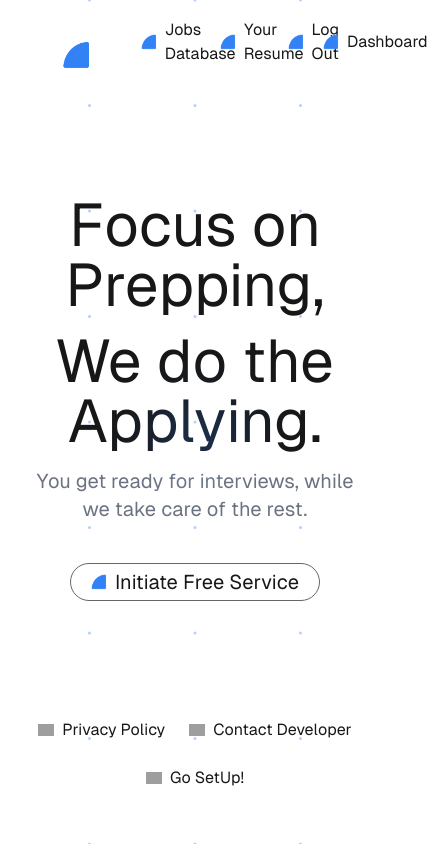
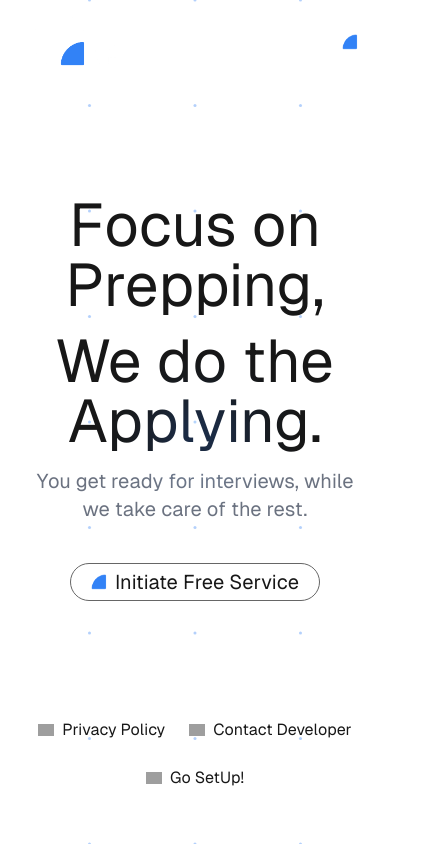
Before and after one commit to rahulpanchal0106/reachout, a Next.js app: page / in a window 390 px wide. Shown: the whole page, 428 px wide, since content can reach past the window. Built offline with nearby package versions, Linux system fonts and the light colour scheme; grey boxes are pictures that could not be loaded.

Commit message:
Add responive navbar

```diff
--- a/src/components/Nav.tsx
+++ b/src/components/Nav.tsx
@@ -1,12 +1,24 @@
 import Image from 'next/image';
 import logo from '../assets/logo-nobg-blue.png';
 import pointer from "../assets/pointer-blue.png"
+import { useEffect, useState } from 'react';
+
 const Nav = () =>{
+    const [isMenuOpen, setMenuOpen] = useState(false);
+    const [isWide, setIsWide] = useState(false);
+    useEffect(() => {
+        if((window) && window.innerWidth>=950){
+            setIsWide(true);
+        }
+    }, []);
     return(
         <header className="flex w-full flex-row row-start-0 items-center justify-between">
             <div>
-            <img src={logo.src} alt="Reachout logo" width={130} height={28} priority/>
+                <img src={logo.src} alt="Reachout logo" width={isWide?130:100}/>
             </div>
+
+            {
+                isWide?
                 <div className="flex flex-row w-2/3 items-center justify-evenly z-10">
                     <a
                     className="flex items-center gap-2 hover:underline hover:underline-offset-4"
@@ -16,7 +28,7 @@ const Nav = () =>{
                     >
                         <Image
                             // aria-hidden
-                        src={pointer}
+                            src={pointer} className="pointer"
                             alt="Window icon"
                             width={16}
                             height={16}
@@ -31,7 +43,7 @@ const Nav = () =>{
                     >
                         <Image
                             // aria-hidden
-                        src={pointer}
+                            src={pointer} className="pointer" className="pointer"
                             alt="Window icon"
                             width={16}
                             height={16}
@@ -46,7 +58,7 @@ const Nav = () =>{
                     >
                         <Image
                             // aria-hidden
-                        src={pointer}
+                            src={pointer} className="pointer"
                             alt=""
                             width={16}
                             height={16}
@@ -61,7 +73,7 @@ const Nav = () =>{
                     >
                         <Image
                             // aria-hidden
-                        src={pointer}
+                            src={pointer} className="pointer"
                             alt="Window icon"
                             width={16}
                             height={16}
@@ -69,6 +81,83 @@ const Nav = () =>{
                         Dashboard
                     </a>
                 </div>
+                :
+                <div className="flex flex-row w-1/3 items-center justify-end z-10">
+                    <button onClick={() => setMenuOpen(!isMenuOpen)}>
+                        <Image
+                            // aria-hidden
+                            src={pointer} className="pointer"
+                            alt="Menu icon"
+                            width={16}
+                            height={16}
+                        />
+                    </button>
+                </div>
+            }
+            {isMenuOpen && (
+                <div className="flex flex-col w-full items-center justify-center z-10">
+                    <a
+                    className="flex items-center gap-2 hover:underline hover:underline-offset-4"
+                    href="https://vercel.com/templates?framework=next.js&utm_source=create-next-app&utm_medium=appdir-template-tw&utm_campaign=create-next-app"
+                    target="_blank"
+                    rel="noopener noreferrer"
+                    >
+                        <Image
+                            // aria-hidden
+                            src={pointer} className="pointer"
+                            alt="Window icon"
+                            width={16}
+                            height={16}
+                        />
+                        Jobs Database
+                    </a>
+                    <a
+                    className="flex items-center gap-2 hover:underline hover:underline-offset-4"
+                    href="https://vercel.com/templates?framework=next.js&utm_source=create-next-app&utm_medium=appdir-template-tw&utm_campaign=create-next-app"
+                    target="_blank"
+                    rel="noopener noreferrer"
+                    >
+                        <Image
+                            // aria-hidden
+                            src={pointer} className="pointer"
+                            alt="Window icon"
+                            width={16}
+                            height={16}
+                        />
+                        Your Resume
+                    </a>
+                    <a
+                    className="flex items-center gap-2 hover:underline hover:underline-offset-4"
+                    href="https://vercel.com/templates?framework=next.js&utm_source=create-next-app&utm_medium=appdir-template-tw&utm_campaign=create-next-app"
+                    target="_blank"
+                    rel="noopener noreferrer"
+                    >
+                        <Image
+                            // aria-hidden
+                            src={pointer} className="pointer"
+                            alt=""
+                            width={16}
+                            height={16}
+                        />
+                        Log Out
+                    </a>
+                    <a
+                    className="flex items-center gap-2 hover:underline hover:underline-offset-4"
+                    href="https://vercel.com/templates?framework=next.js&utm_source=create-next-app&utm_medium=appdir-template-tw&utm_campaign=create-next-app"
+                    target="_blank"
+                    rel="noopener noreferrer"
+                    >
+                        <Image
+                            // aria-hidden
+                            src={pointer} className="pointer"
+                            alt="Window icon"
+                            width={16}
+                            height={16}
+                        />
+                        Dashboard
+                    </a>
+                </div>
+            )}
         </header>
     )
 }
```
Lines whose indentation alone changed are shown as unchanged.
